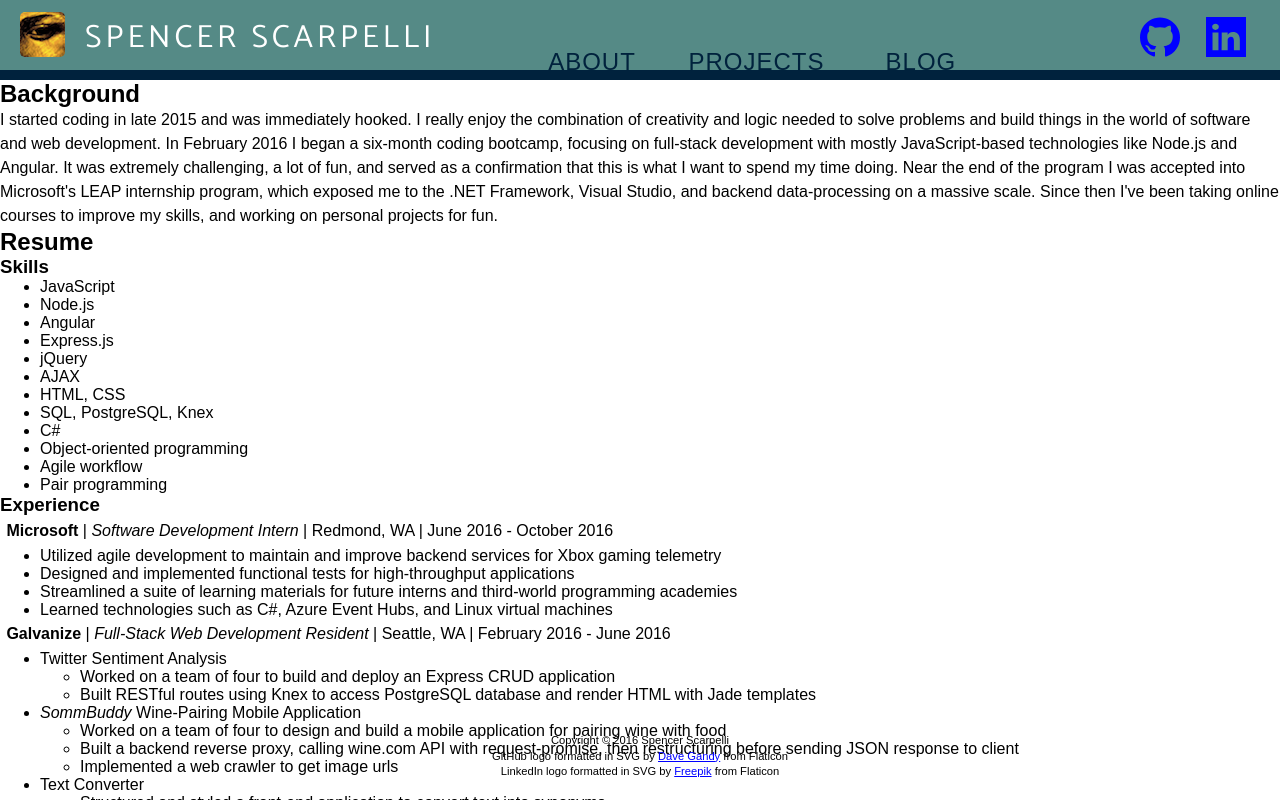
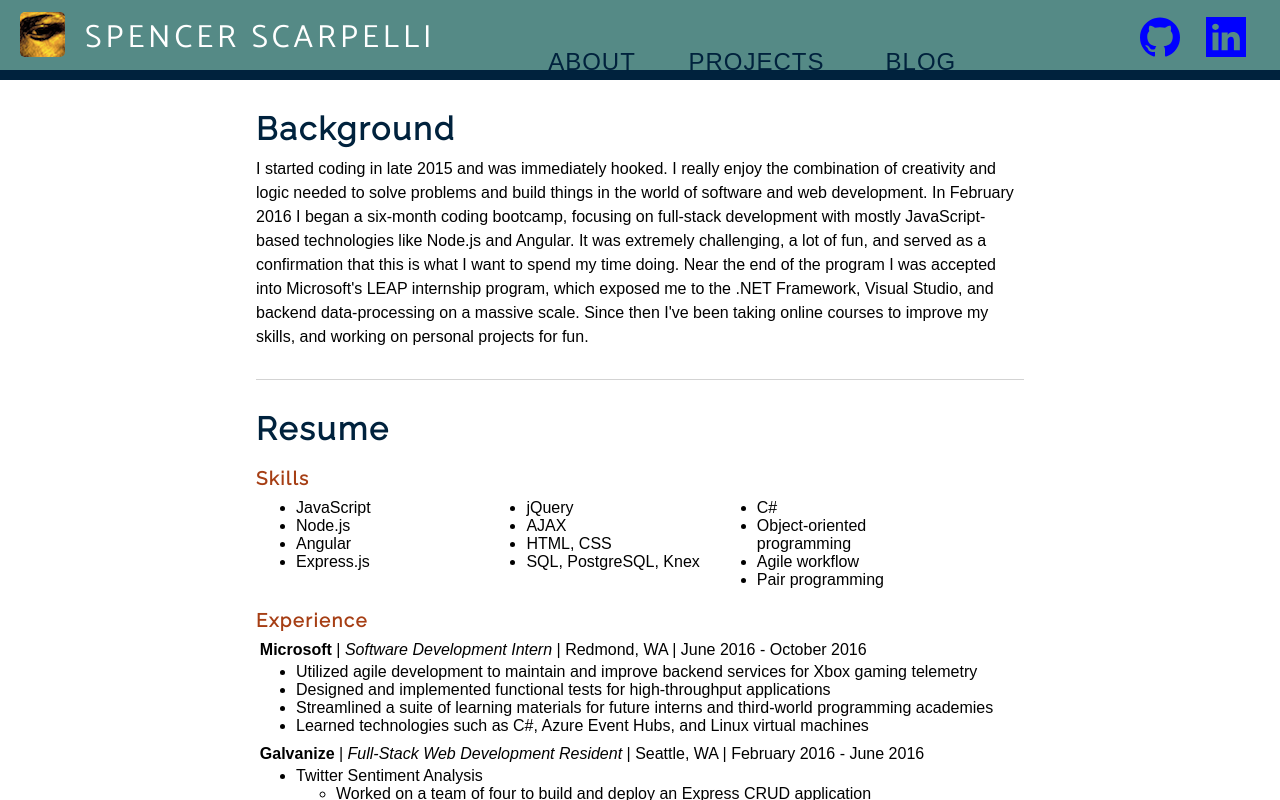
Before and after one commit to spencerscarpelli/spencer-scarpelli, an Angular app: page /about in a window 1280 px wide. Shown: the top 800 px of the page. Built offline with nearby package versions, Linux system fonts and the light colour scheme.

Commit message:
fix footer, possibly

```diff
--- a/src/app/about/about.component.css
+++ b/src/app/about/about.component.css
@@ -1,3 +1,39 @@
 .regular-text {
   font-weight: normal;
 }
+
+h1 {
+  font-family: 'Raleway', sans-serif;
+  letter-spacing: 2px;
+  margin-top: 30px;
+}
+
+h3 {
+  margin-top: 20px;
+  letter-spacing: 1.5px;
+  font-family: 'Raleway', sans-serif;
+}
+
+h4 {
+  margin-top: 10px;
+}
+
+p {
+  margin-top: 10px;
+  padding-bottom: 30px;
+  border-bottom: 1px solid lightgray;
+}
+
+.container {
+  width: 60%;
+  margin: auto;
+  padding-bottom: 30px;
+  border-bottom: 1px solid lightgray;
+}
+
+.skills-col {
+  display: inline-block;
+  width: 30%;
+  vertical-align: top;
+  margin-top: 10px;
+}
--- a/src/app/about/about.component.html
+++ b/src/app/about/about.component.html
@@ -1,11 +1,12 @@
-<h2>Background</h2>
+<div class="container">
+  <h1 class="text3">Background</h1>
   <p>
     I started coding in late 2015 and was immediately hooked. I really enjoy the combination of creativity and logic needed to solve problems and build things in the world of software and web development. In February 2016 I began a six-month coding bootcamp, focusing on full-stack development with mostly JavaScript-based technologies like Node.js and Angular. It was extremely challenging, a lot of fun, and served as a confirmation that this is what I want to spend my time doing. Near the end of the program I was accepted into Microsoft's LEAP internship program, which exposed me to the .NET Framework, Visual Studio, and backend data-processing on a massive scale. Since then I've been taking online courses to improve my skills, and working on personal projects for fun.
   </p>
-<h2>Resume</h2>
+  <h1 class="text3">Resume</h1>
   <div class="resume">
-  <h3>Skills</h3>
-  <section class="skills-col-1">
+    <h3 class="text2">Skills</h3>
+    <section class="skills-col">
       <ul>
         <li>JavaScript</li>
         <li>Node.js</li>
@@ -13,7 +14,7 @@
         <li>Express.js</li>
       </ul>
     </section>
-  <section class="skills-col-2">
+    <section class="skills-col">
       <ul>
         <li>jQuery</li>
         <li>AJAX</li>
@@ -21,7 +22,7 @@
         <li>SQL, PostgreSQL, Knex</li>
       </ul>
     </section>
-  <section class="skills-col-3">
+    <section class="skills-col">
       <ul>
         <li>C#</li>
         <li>Object-oriented programming</li>
@@ -29,7 +30,7 @@
         <li>Pair programming</li>
       </ul>
     </section>
-  <h3>Experience</h3>
+    <h3 class="text2">Experience</h3>
     <h4>Microsoft<span class="regular-text"> | <i>Software Development Intern</i> | Redmond, WA | June 2016 - October 2016</span></h4>
     <ul>
       <li>Utilized agile development to maintain and improve backend services for Xbox gaming telemetry</li>
@@ -79,7 +80,8 @@ Jade templates</li>
       <li>Started a music publishing business focused on music for productions</li>
       <li>Composed music for advertisements, television, film, and various licensing opportunities</li>
     </ul>
-  <h3>Education</h3>
+    <h3 class="text2">Education</h3>
     <h4>University of Washington<span class="regular-text"> | Seattle, WA | Graduated December 2010</span></h4>
     <h4><span class="regular-text"><i>Bachelor of Arts in Business Administration, specializing in finance and economics</i></span></h4>
   </div>
+</div>
--- a/src/app/home/home.component.css
+++ b/src/app/home/home.component.css
@@ -7,6 +7,10 @@ h1 {
 h1, h2 {
   font-family: 'Raleway', sans-serif;
   letter-spacing: 2px;
+}
+
+.filler {
+  height: 10vw;
 }
 
 .intro-section {
--- a/src/app/home/home.component.html
+++ b/src/app/home/home.component.html
@@ -1,7 +1,8 @@
+<div class="container">
   <h1 class="text3">Welcome</h1>
   <div class="intro-section">
     <p>
-    I'm a full-stack web developer and I built this site to provide a centralized hub of projects, work history, and blog posts, so that people interested in my skills and professional background can view the most relevant information, all in one place. Links to my general GitHub and LinkedIn profiles are in the upper right-hand corner, and links to specific GitHub repos can be found on the Projects page.
+      I'm a full-stack web developer and I built this site to centralize my projects, work history, and blog posts, so that people interested in my skills and professional background can view the most relevant information, all in one place. Links to my general GitHub and LinkedIn profiles are in the upper right-hand corner, and links to specific GitHub repos can be found on the Projects page.
     </p>
   </div>
   <section class="app-topic-section">
@@ -13,3 +14,5 @@
       <div *ngIf="appTopic != appTopics[appTopics.length - 1]" class="app-topic-border"></div>
     </a>
   </section>
+  <div class="filler"></div>
+</div>
--- a/src/index.html
+++ b/src/index.html
@@ -43,7 +43,7 @@
   </section>
   <section class="sub-banner bg3"></section>
   <app-root></app-root>
-  <footer>
+  <footer class="footer">
     <p>Copyright © 2016 Spencer Scarpelli</p>
     <p>
       GitHub logo formatted in SVG by <a href="http://www.flaticon.com/authors/dave-gandy" target="_blank" class="link">Dave Gandy</a> from Flaticon
--- a/src/styles.css
+++ b/src/styles.css
@@ -1,6 +1,10 @@
 * {
   font-family: Arial, Helvetica, sans-serif;
   margin: 0;
+}
+
+html, body {
+  height: 100%;
 }
 
 a, a:hover, a:visited {
@@ -28,13 +32,11 @@ h4 {
 .banner {
   height: 70px;
   width: 100%;
-  /*background-color: #290E00;*/
 }
 
 .eye-logo {
   background-image: url("/assets/images/eye-logo.png");
   position: absolute;
-  /*outline: 3px solid blue;*/
   display: inline-block;
   height: 45px;
   width: 45px;
@@ -46,7 +48,6 @@ h4 {
 .sub-banner {
   height: 10px;
   width: 100%;
-  /*background-color: #00DF7F;*/
 }
 
 .banner-name {
@@ -76,7 +77,6 @@ h4 {
   letter-spacing: 1px;
   display: inline-block;
   font-size: 1.5rem;
-  /*color: #00DF7F;*/
   transition: background-color .1s ease;
   line-height: 5.2;
 }
@@ -106,10 +106,10 @@ h4 {
 }
 
 footer {
+  height: 45px;
   width: 100%;
-  margin-top: 40px;
-  position: absolute;
-  bottom: 20px;
+  padding-top: 50px;
+  padding-bottom: 20px;
   font-size: .7rem;
   text-align: center;
 }
```
Lines whose indentation alone changed are shown as unchanged.
